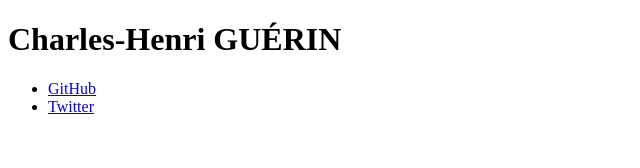
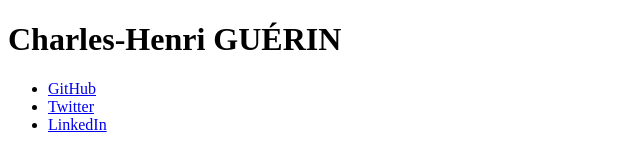
Before and after one commit to charlyx/charlyx.github.com, a plain HTML site: page index.html in a window 1280 px wide. Shown: the full height of the page, 0-640 px from the left. Drawn offline with Linux system fonts and the light colour scheme.

Commit message:
:sparkles: Add LinkedIn

```diff
--- a/index.html
+++ b/index.html
@@ -10,6 +10,7 @@
   <ul>
     <li><a href="https://github.com/charlyx">GitHub</a></li>
     <li><a href="https://twitter.com/charlyx">Twitter</a></li>
+    <li><a href="https://www.linkedin.com/in/charles-henri-guerin-322b4b68/">LinkedIn</a></li>
   </ul>
 </body>
 </html>
```
